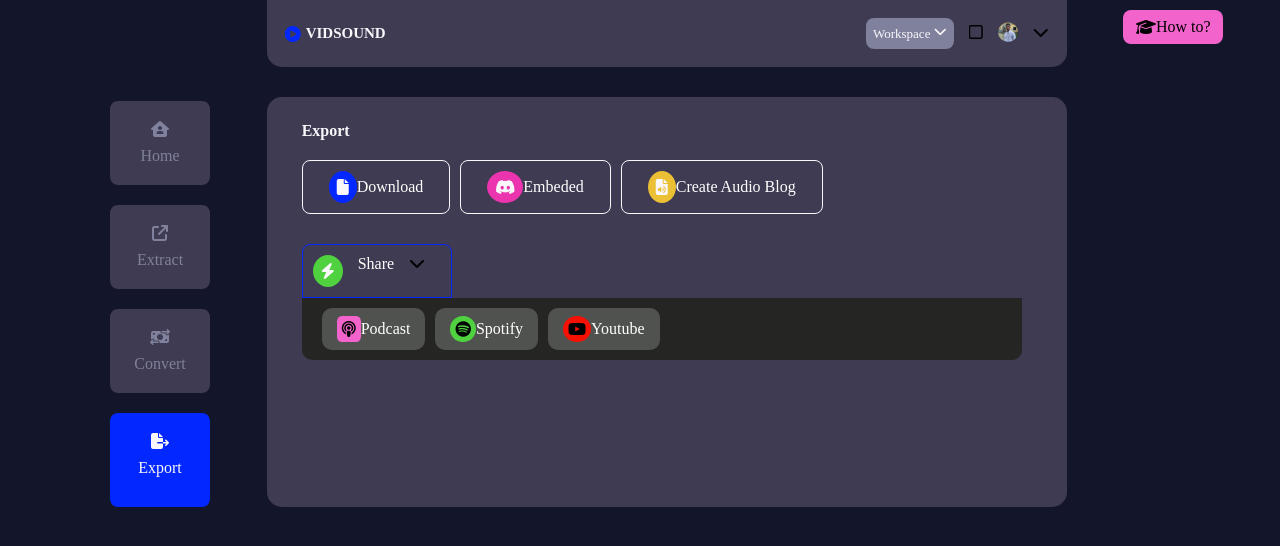
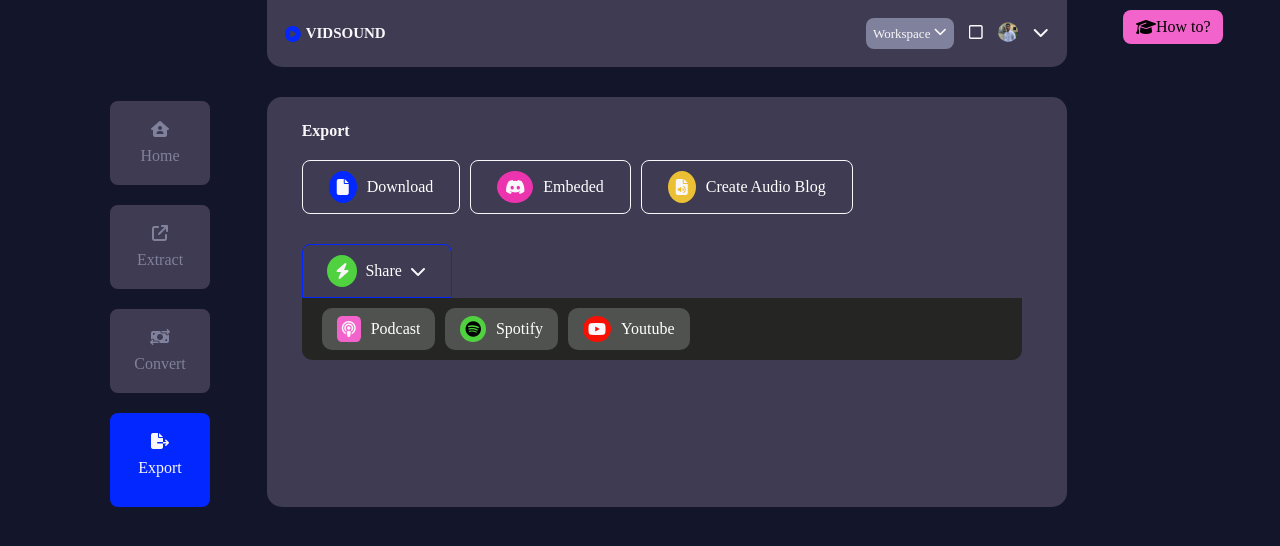
Before and after one commit to Sainthokaha/VIDSOUND, a plain HTML site: page index.htm in a window 1280 px wide. Drawn offline with Linux system fonts and the light colour scheme.

Commit message:
css commit

```diff
--- a/style.css
+++ b/style.css
@@ -100,6 +100,14 @@ a {
     border-radius: 8px;
 }
 
+.fa-square {
+    color: #f9f7fa;
+}
+
+.fa-chevron-down {
+    color: #f9f7fa;
+}
+
 img {
     height: 20px;
     border-radius: 50%;
@@ -136,6 +144,7 @@ img {
     align-items: center;
     padding: 10px;
     margin-left: 10px;
+    gap: 10px;
     border: 1px ridge #f9f7fa;
     border-radius: 8px;
     padding-left: 26px;
@@ -146,13 +155,13 @@ img {
     padding: 10px;
     margin-left: 10px;
     display: flex;
+    justify-content: center;
+    align-items: center;
     border: 1px solid #0328ff;
     border-top-left-radius: 8px;
     border-top-right-radius: 8px;
-    padding-left: 10px;
-    padding-right: 10px;
     width: 150px;
-    gap: 15px;
+    gap: 8px;
 }
 
 #main-icon {
@@ -202,6 +211,7 @@ img {
     padding: 5px;
     border-radius: 20%;
     background-color: #f263cc;
+    color: #f9f7fa
 }
 
 .fa-spotify {
@@ -214,6 +224,7 @@ img {
     padding: 5px;
     border-radius: 50%;
     background-color: #f71105;
+    color: #f9f7fa;
 }
 
 #text {
@@ -224,6 +235,7 @@ img {
     background-color: #50524f;
     margin-left: 10px;
     display: flex;
+    gap: 10px;
     align-items: center;
     justify-content: center;
     padding: 8px 15px;
```
